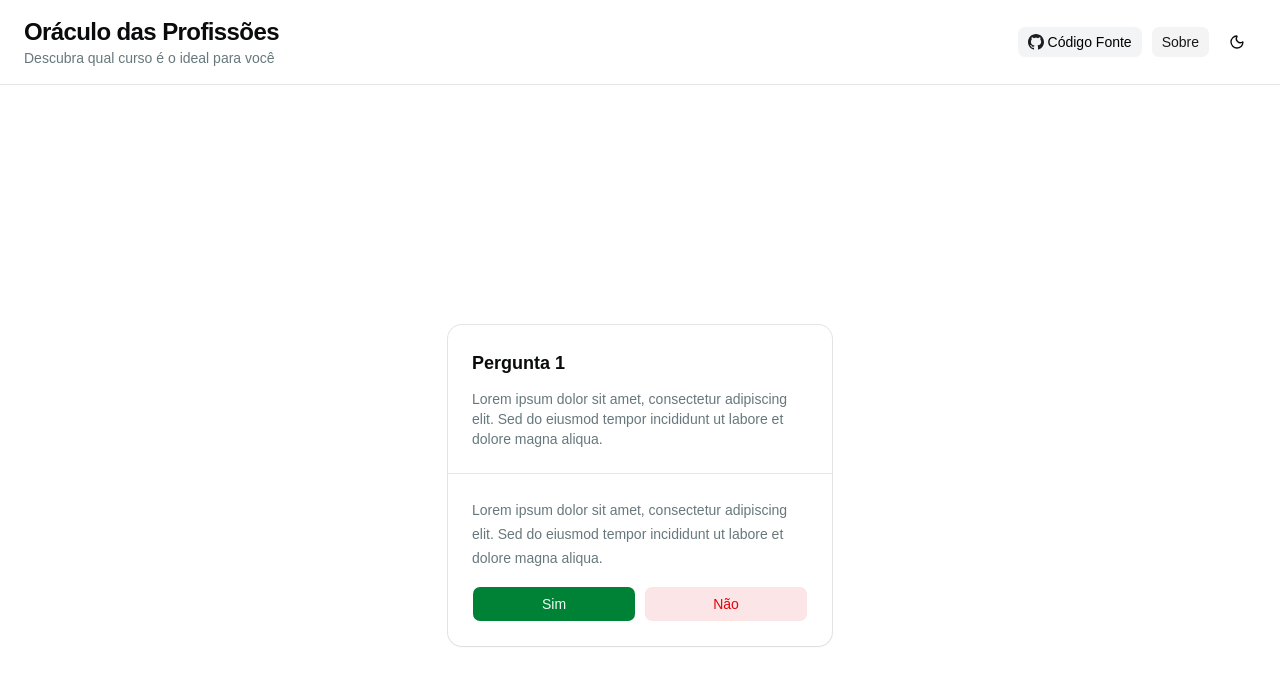
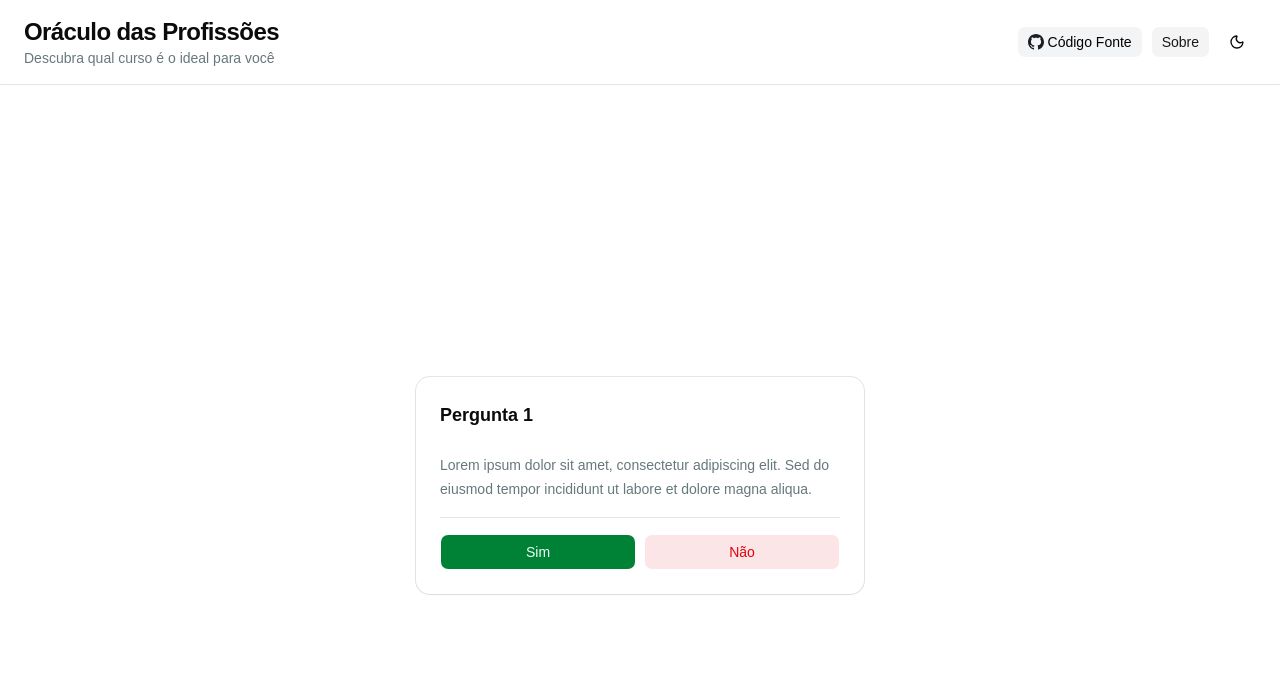
Before and after one commit to redriz/oraculo-profissoes, a React (Vite) app: page / in a window 1280 px wide. Shown: the top 686 px of the page. Built offline with nearby package versions, Linux system fonts and the light colour scheme.

Commit message:
feat: update Card component layout and remove unnecessary description

```diff
--- a/src/App.tsx
+++ b/src/App.tsx
@@ -56,23 +56,19 @@ function App() {
         id="oraculo-app"
         className="min-h-screen bg-background text-foreground flex items-center justify-center p-6"
       >
-        <div className="w-full max-w-sm">
+        <div className="w-full max-w-md">
           <Card className="w-full">
-            <CardHeader className="space-y-2 pb-4 border-b border-border">
+            <CardHeader>
               <CardTitle className="text-lg font-semibold">
                 Pergunta 1
               </CardTitle>
-              <CardDescription className="text-sm text-muted-foreground">
-                Lorem ipsum dolor sit amet, consectetur adipiscing elit. Sed do
-                eiusmod tempor incididunt ut labore et dolore magna aliqua.
-              </CardDescription>
             </CardHeader>
             <CardContent>
               <p className="mb-4 text-sm leading-6 text-muted-foreground">
                 Lorem ipsum dolor sit amet, consectetur adipiscing elit. Sed do
                 eiusmod tempor incididunt ut labore et dolore magna aliqua.
               </p>
-              <div className="flex gap-2">
+              <div className="flex gap-2 border-t border-border pt-4">
                 <Button className="flex-1">Sim</Button>
                 <Button variant="destructive" className="flex-1">
                   Não
```
